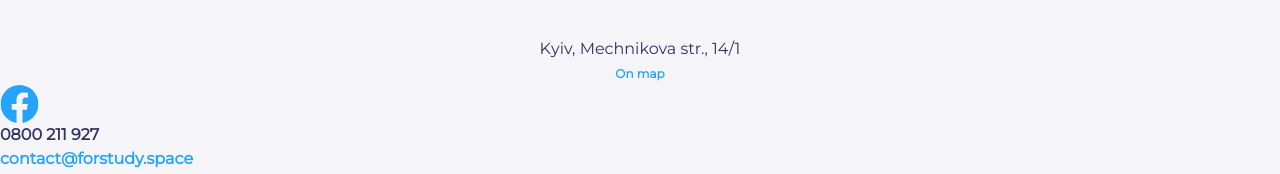
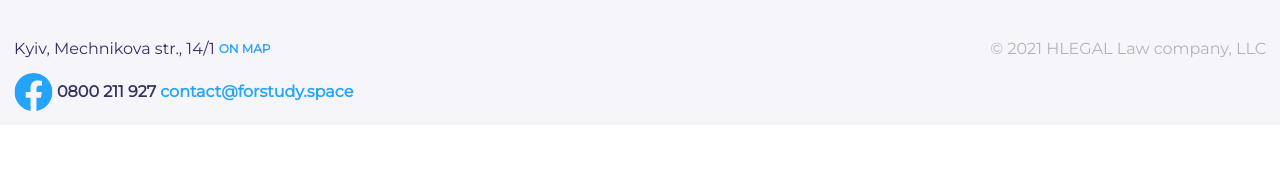
Before and after one commit to DaniilT048/final-web-project, a website: page index.html in a window 1280 px wide. Shown: the part 2131-2305 px from the top of the page. After the commit the page ends 2256 px from the top, so only its background shows below. Drawn offline with Linux system fonts and the light colour scheme.

Commit message:
end footer

```diff
--- a/index.html
+++ b/index.html
@@ -148,13 +148,17 @@
             </li>
         </ol>
         </div>
-        <div class="bg-grey pt-10 text-center">
+        <div class="bg-grey pt-10 flex flex-col items-center gap-y-3 lg:grid lg:grid-cols-2 lg:grid-rows 2 p-3.5">
+            <div class="flex flex-col items-center md:flex-row gap-x-1 lg:row-start-1">
             <p class="text-main text-base">Kyiv, Mechnikova str., 14/1</p>
-            <a class="text-active hover:text-accent font-bold text-xs" href="">On map</a>
+            <a class="text-active hover:text-accent font-bold text-xs uppercase" href="">On map</a>
+            </div>
+            <div class="flex flex-col items-center md:flex-row gap-x-1 lg:row-start-2">
             <a href=""><img src="assets/images/facebookfooter.svg" alt=""></a>
-            <a class="flex flex-nowrap font-bold text-main" href="tel:0800 211 927">0800 211 927</a>
-            <a class="flex flex-nowrap font-bold text-active hover:text-accent" href="mailto:contact@forstudy.space">contact@forstudy.space</a>
-            <p class="text-[#B3B3BA] text-base">© 2021 HLEGAL Law company, LLC</p>
+            <a class="font-bold text-main" href="tel:0800 211 927">0800 211 927</a>
+            <a class="font-bold text-active hover:text-accent" href="mailto:contact@forstudy.space">contact@forstudy.space</a>
+            </div>
+            <p class="text-[#B3B3BA] text-base lg:self-end lg:justify-self-end">© 2021 HLEGAL Law company, LLC</p>
         </div>
     </footer>
 </body>
```
Also changed, not shown: assets/style.css.
